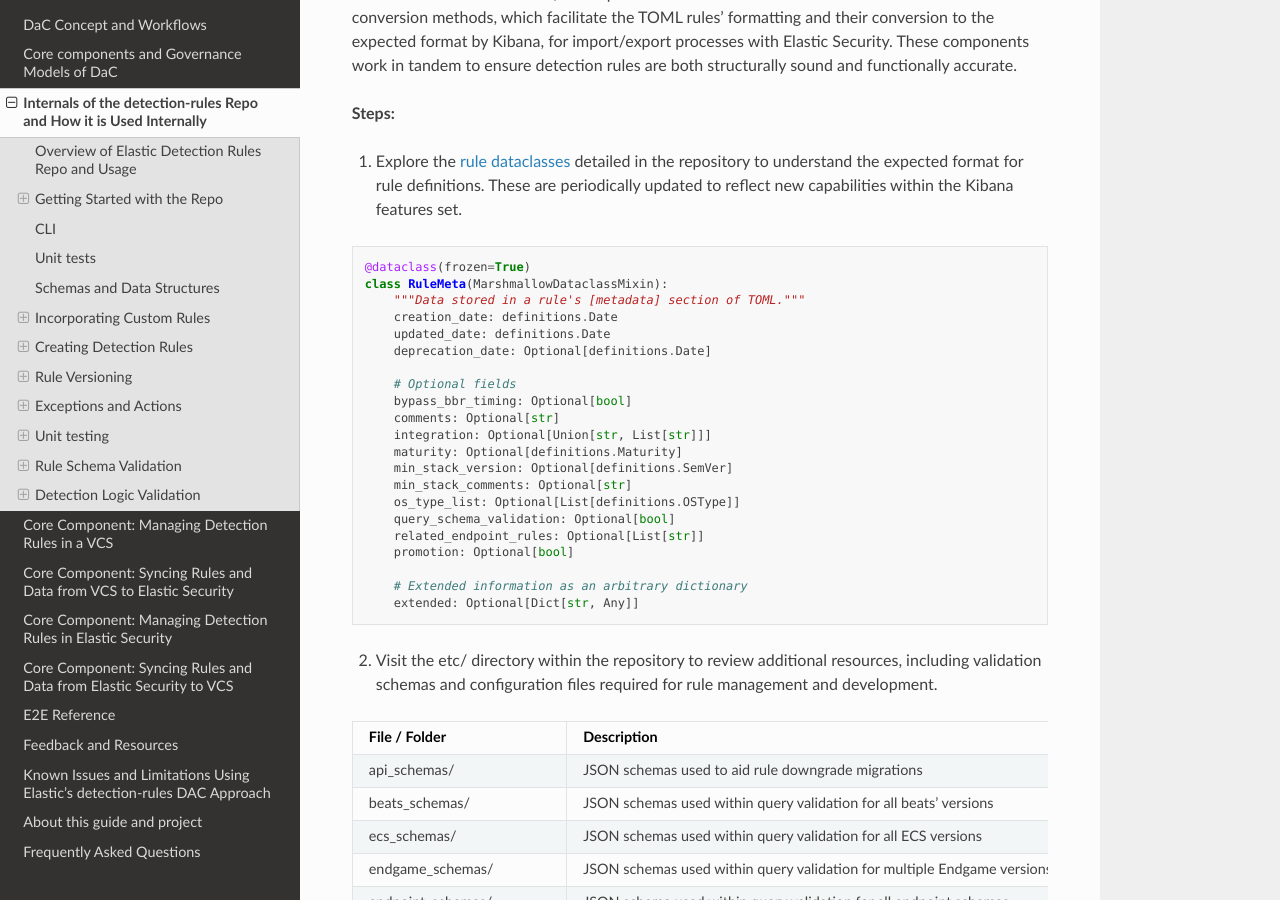
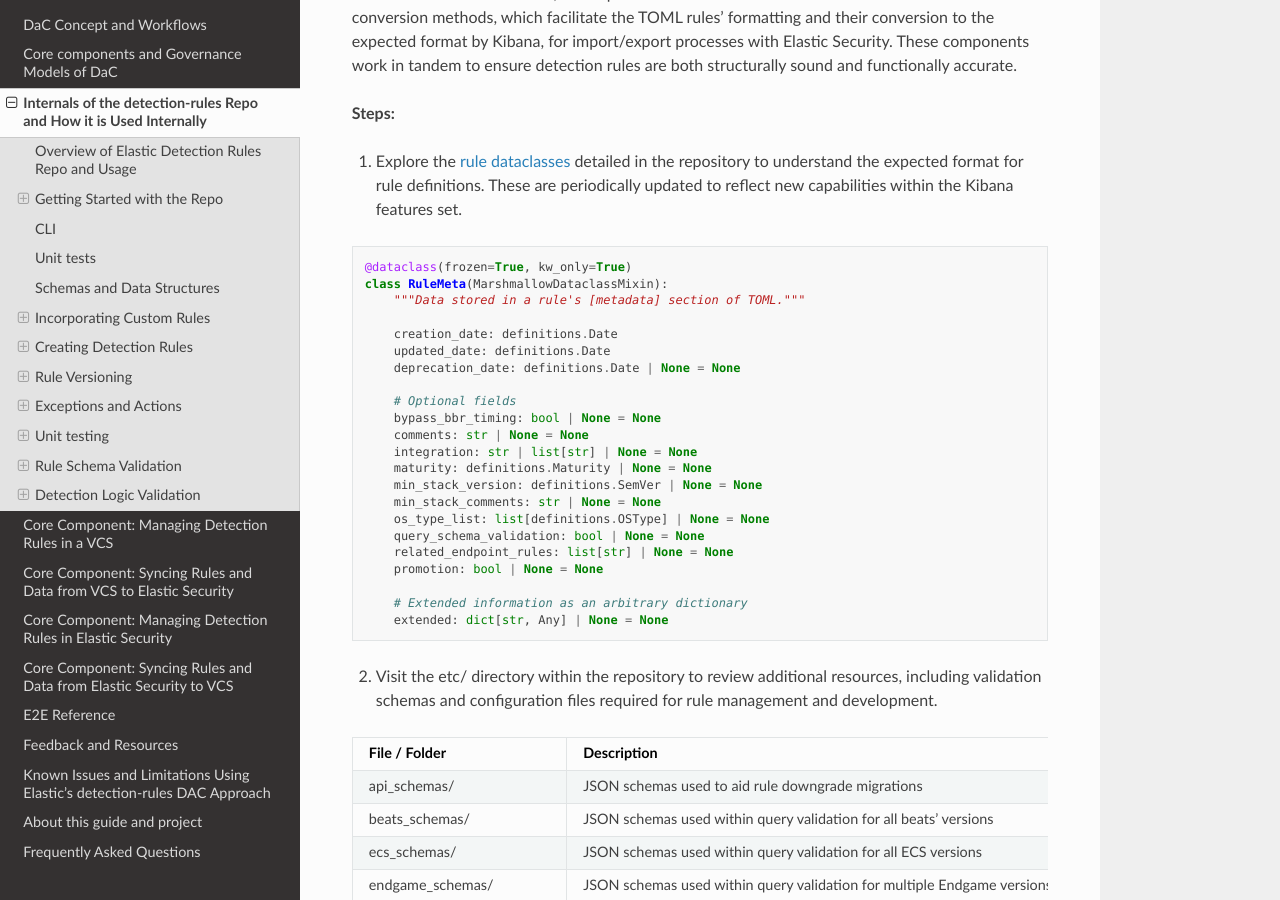
Before and after one commit to elastic/DaC-Reference, a Sphinx documentation site: the page built from docs/internals_of_the_detection_rules_repo.md, in a window 1280 px wide and 900 px high, scrolled down 5957 px. Built offline with Sphinx 7.4.7 and the Read the Docs theme 3.1.0, drawn with Linux system fonts in a browser that asks for light colours.

Commit message:
Update dataclass reference and known limitations

````diff
--- a/docs/internals_of_the_detection_rules_repo.md
+++ b/docs/internals_of_the_detection_rules_repo.md
@@ -170,27 +170,28 @@ The repository extensively utilizes schemas sourced from upstream (e.g., Beats,
 1. Explore the [rule dataclasses](https://github.com/elastic/detection-rules/blob/main/detection_rules/rule.py) detailed in the repository to understand the expected format for rule definitions. These are periodically updated to reflect new capabilities within the Kibana features set.
 
 ```python
-@dataclass(frozen=True)
+@dataclass(frozen=True, kw_only=True)
 class RuleMeta(MarshmallowDataclassMixin):
     """Data stored in a rule's [metadata] section of TOML."""
+
     creation_date: definitions.Date
     updated_date: definitions.Date
-    deprecation_date: Optional[definitions.Date]
+    deprecation_date: definitions.Date | None = None
 
     # Optional fields
-    bypass_bbr_timing: Optional[bool]
-    comments: Optional[str]
-    integration: Optional[Union[str, List[str]]]
-    maturity: Optional[definitions.Maturity]
-    min_stack_version: Optional[definitions.SemVer]
-    min_stack_comments: Optional[str]
-    os_type_list: Optional[List[definitions.OSType]]
-    query_schema_validation: Optional[bool]
-    related_endpoint_rules: Optional[List[str]]
-    promotion: Optional[bool]
+    bypass_bbr_timing: bool | None = None
+    comments: str | None = None
+    integration: str | list[str] | None = None
+    maturity: definitions.Maturity | None = None
+    min_stack_version: definitions.SemVer | None = None
+    min_stack_comments: str | None = None
+    os_type_list: list[definitions.OSType] | None = None
+    query_schema_validation: bool | None = None
+    related_endpoint_rules: list[str] | None = None
+    promotion: bool | None = None
 
     # Extended information as an arbitrary dictionary
-    extended: Optional[Dict[str, Any]]
+    extended: dict[str, Any] | None = None
 ```
 
 2. Visit the etc/ directory within the repository to review additional resources, including validation schemas and configuration files required for rule management and development.
````
Also changed, not shown: docs/known_limitations.md (+4 -4 lines).
